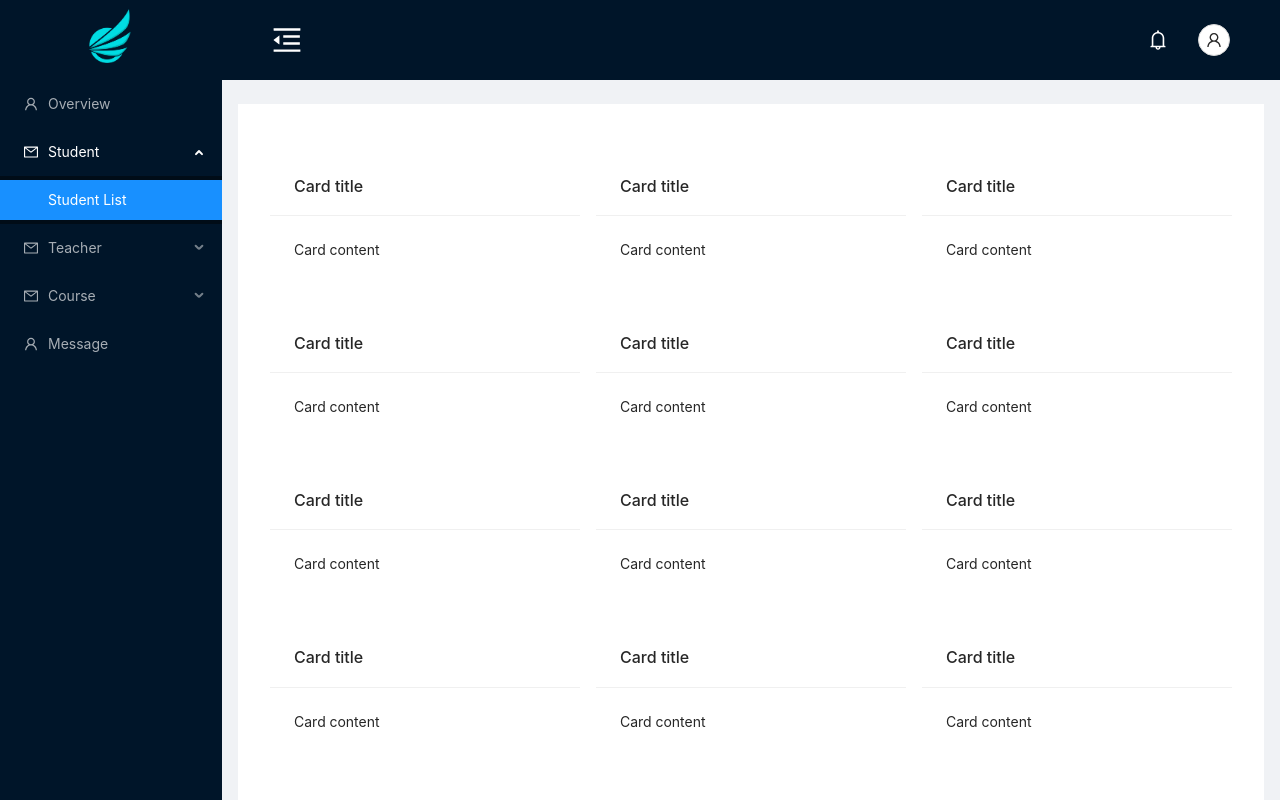
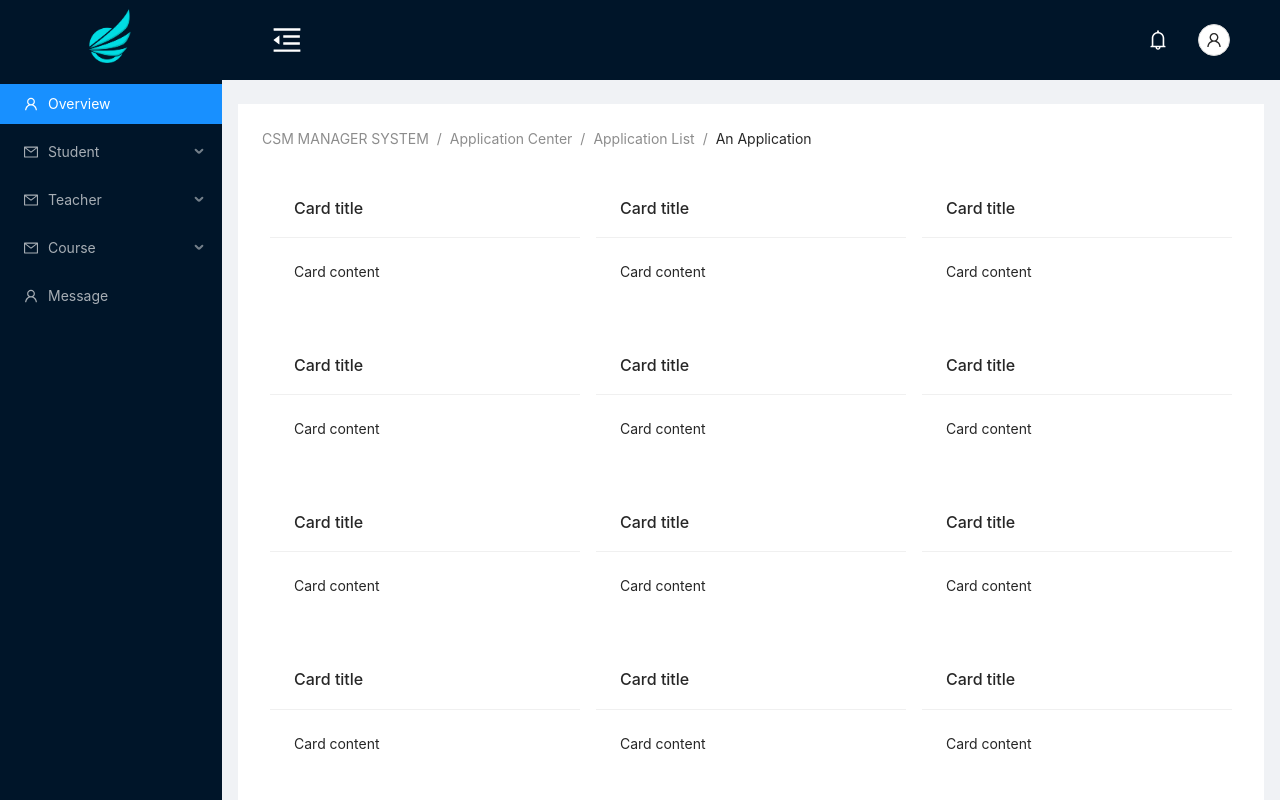
Before and after one commit to WooodHead/yume-edu-project, a Next.js app: page /dashboard/manager in a window 1280 px wide. Shown: the top 800 px of the page. Built offline with nearby package versions, Linux system fonts and the light colour scheme.

Commit message:
Fix menu selecting bug
 set path to 'defaultSelectKeys'

```diff
--- a/components/student/manager-layout.tsx
+++ b/components/student/manager-layout.tsx
@@ -1,8 +1,9 @@
 import Head from "next/head";
 import React, { useState } from "react";
 import Link from "next/link";
+import { useRouter } from "next/router";
 import "antd/dist/antd.css";
-import { Menu, Layout, Button } from "antd";
+import { Menu, Layout, Button, Breadcrumb } from "antd";
 import Image from "next/image";
 import logo from "../../public/logo.png";
 import {
@@ -13,8 +14,6 @@ import {
   BellOutlined,
 } from "@ant-design/icons";
 import axios from "axios";
-import { useRouter } from "next/router";
-
 
 const { Header, Sider, Content } = Layout;
 const { SubMenu } = Menu;
@@ -30,7 +29,7 @@ export default function ManagerLayout({ children }: any) {
         {},
         { headers: { Authorization: `Bearer ${userToken}` } }
       )
-      .then( () => {
+      .then(() => {
         localStorage.removeItem("cms");
         router.push("/sign-in");
       })
@@ -44,23 +43,19 @@ export default function ManagerLayout({ children }: any) {
     setCollapsed(!collapsed);
   };
 
-  // handle current menu item  ？？？有问题
-  // const [currentMenuItem, setCurrentMenuItem] = useState('/manager');
-  // const handleClick = (e:any) => {
-  //   console.log('click ', e);
-  //   setCurrentMenuItem(
-  //     e.key
-  //   )
-  // }
+  // useRouter中包含 pathname, query等
+  // 小结：使用router获取当前页路径 （React中使用的是withRouter）
+  const path = router.pathname;
+  console.log("当前路径", router);
 
   return (
-    <div >
+    <div>
       <Head>
         <title>YumEdu Project</title>
         <meta name="description" content="Generated by create next app" />
         <link rel="icon" href="/favicon.ico" />
       </Head>
-      <Layout >
+      <Layout>
         <Sider
           trigger={null}
           collapsible
@@ -68,19 +63,13 @@ export default function ManagerLayout({ children }: any) {
           width={222}
           defaultCollapsed={true}
           collapsedWidth={100}
-
         >
           <Menu
             theme="dark"
             mode="inline"
-            // 有问题
-            // onClick = {handleClick}
-            // selectedKeys={[currentMenuItem]}
-            //
-            defaultSelectedKeys={['/manager/students']}
-            defaultOpenKeys={['sub1']}
+            selectedKeys={[path]}
             inlineCollapsed={collapsed}
-            style={{ position: "sticky", top: "0"}}
+            style={{ position: "sticky", top: "0" }}
           >
             <div
               style={{
@@ -97,57 +86,49 @@ export default function ManagerLayout({ children }: any) {
               </Link>
             </div>
 
-
-
-            <Menu.Item key="/manager" icon={<UserOutlined />}>
+            <Menu.Item key="/dashboard/manager" icon={<UserOutlined />}>
               <Link href="/dashboard/manager">
-                Overview
+                <a>Overview</a>
               </Link>
             </Menu.Item>
 
             <SubMenu key="sub1" icon={<MailOutlined />} title="Student">
-              <Menu.Item key="/manager/students">
+              <Menu.Item key="/dashboard/manager/students">
                 <Link href="/dashboard/manager/students">
-                  Student List
+                  <a>Student List</a>
                 </Link>
               </Menu.Item>
             </SubMenu>
 
             <SubMenu key="sub2" icon={<MailOutlined />} title="Teacher">
-              <Menu.Item key="/manager/teacher">
-                <Link href="/dashboard/manager/teacher">
-                  Teacher List
-                </Link>
+              <Menu.Item key="/dashboard/manager/teacher">
+                <Link href="/dashboard/manager/teacher">Teacher List</Link>
               </Menu.Item>
             </SubMenu>
 
             <SubMenu key="sub3" icon={<MailOutlined />} title="Course">
-              <Menu.Item key="/manager/courses">
-                <Link href="/dashboard/manager/courses">
-                  All Courses
-                </Link>
+              <Menu.Item key="/dashboard/manager/courses">
+                <Link href="/dashboard/manager/courses">All Courses</Link>
               </Menu.Item>
-              <Menu.Item key="/manager/courses/add-course">
+              <Menu.Item key="/dashboard/manager/courses/add-course">
                 <Link href="/dashboard/manager/courses/add-course">
                   Add Course
                 </Link>
               </Menu.Item>
-              <Menu.Item key="/manager/courses/edit-course">
+              <Menu.Item key="/dashboard/manager/courses/edit-course">
                 <Link href="/dashboard/manager/courses/edit-course">
                   Edit Course
                 </Link>
               </Menu.Item>
             </SubMenu>
 
-            <Menu.Item key="/manager/message" icon={<UserOutlined />}>
-              <Link href="/dashboard/manager/message">
-                Message
-              </Link>
+            <Menu.Item key="/dashboard/manager/message" icon={<UserOutlined />}>
+              <Link href="/dashboard/manager/message">Message</Link>
             </Menu.Item>
           </Menu>
         </Sider>
 
-        <Layout className="site-layout" >
+        <Layout className="site-layout">
           <Header
             className="site-layout-background"
             style={{
@@ -194,11 +175,20 @@ export default function ManagerLayout({ children }: any) {
             style={{
               margin: "24px 16px",
               padding: 24,
-              minHeight: 'calc(100vh - 128px) ',
-              backgroundColor: 'white',
+              minHeight: "calc(100vh - 128px) ",
+              backgroundColor: "white",
             }}
           >
-
+            <Breadcrumb>
+              <Breadcrumb.Item>CSM MANAGER SYSTEM</Breadcrumb.Item>
+              <Breadcrumb.Item>
+                <a href="">Application Center</a>
+              </Breadcrumb.Item>
+              <Breadcrumb.Item>
+                <a href="">Application List</a>
+              </Breadcrumb.Item>
+              <Breadcrumb.Item>An Application</Breadcrumb.Item>
+            </Breadcrumb>
             {children}
           </Content>
         </Layout>
```
Also changed, not shown: components/student/add-student.tsx (+36 -18 lines), pages/dashboard/manager/courses/edit-course.tsx (added, +13 -0 lines), pages/dashboard/manager/students.tsx (+14 -22 lines).
